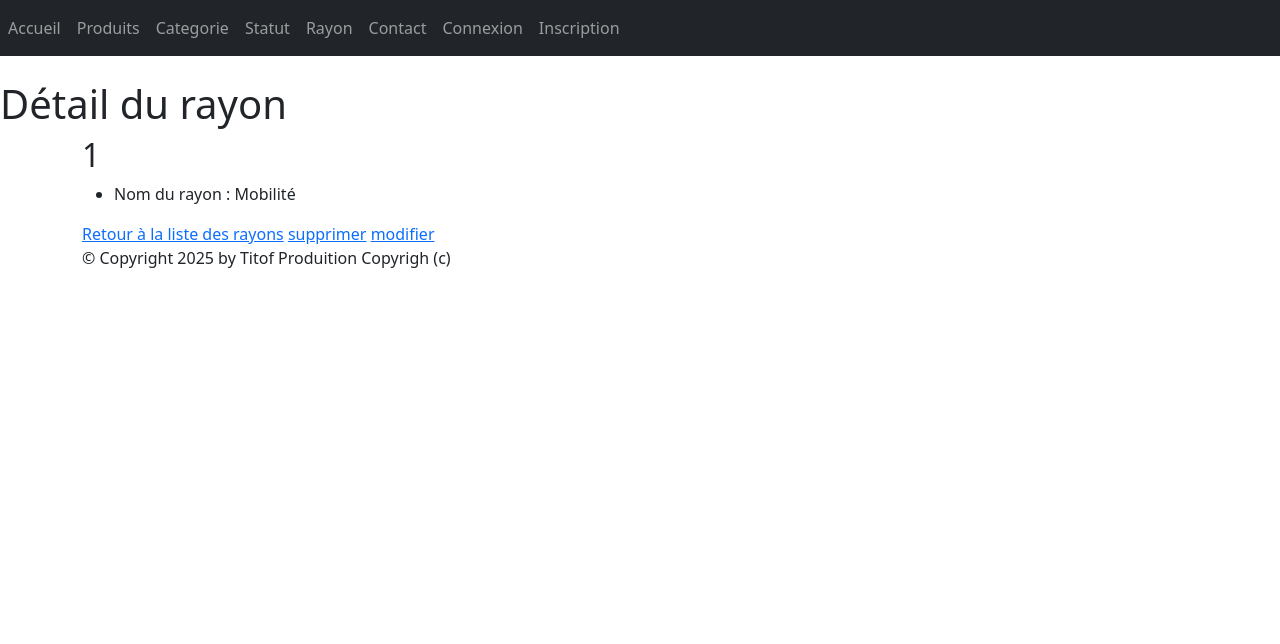
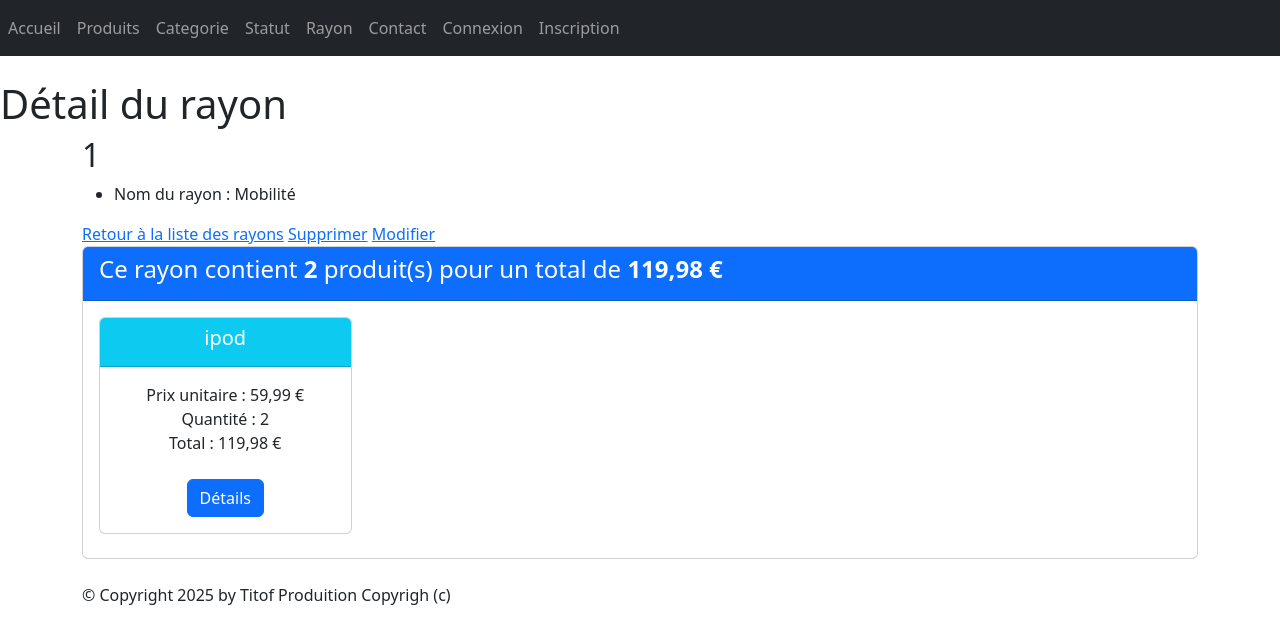
Before and after one commit to Lucasdeversdore/django, a Django app: page /monApp/rayons/1/ in a window 1280 px wide. Shown: the top 644 px of the page. Run offline with Django 5.2, Linux system fonts and the light colour scheme; data comes from the database, SQL or seed files in the repository; both versions use the stored data as it was after the commit; some libraries are stand-ins or nearby versions.

Commit message:
Page 11 du td 4

```diff
--- a/TutoDjango/TutoDjango/settings.py
+++ b/TutoDjango/TutoDjango/settings.py
@@ -30,6 +30,7 @@ ALLOWED_HOSTS = []
 
 
 # Application definition
+LOGIN_URL = '/monApp/login/'
 
 INSTALLED_APPS = [
     'django.contrib.admin',
@@ -41,6 +42,7 @@ INSTALLED_APPS = [
     'monApp',
     'debug_toolbar',
     'django_bootstrap5',
+    'django_extensions',
 ]
 
 MIDDLEWARE = [
--- a/TutoDjango/monApp/templates/monApp/detail_rayon.html
+++ b/TutoDjango/monApp/templates/monApp/detail_rayon.html
@@ -1,14 +1,52 @@
 {% extends 'monApp/base.html' %}
+
 {% block menu %}
-    <h1>{{titremenu}}</h1>
+    <h1>{{ titremenu }}</h1>
 {% endblock %}
 
 {% block contenu %}
-<h2>{{ ray.idRayon }}</h2>
-<ul>
-    <li>Nom du rayon : {{ray.nomRayon}} </li>
-</ul>
-<a href="{% url 'lst_rayon' %}">Retour à la liste des rayons</a>
-<a href="{% url 'dlt-rayon' ray.idRayon %}">supprimer</a>
-<a href="{% url 'rayon-chng' ray.idRayon %}">modifier</a>
+    <h2>{{ ray.idRayon }}</h2>
+    <ul>
+        <li>Nom du rayon : {{ ray.nomRayon }}</li>
+    </ul>
+
+    <a href="{% url 'lst_rayon' %}">Retour à la liste des rayons</a>
+    <a href="{% url 'dlt-rayon' ray.idRayon %}">Supprimer</a>
+    <a href="{% url 'rayon-chng' ray.idRayon %}">Modifier</a>
+
+    <div class="card mb-4">
+        <div class="card-header bg-primary text-white">
+            <h4>
+                Ce rayon contient <strong>{{ total_nb_produit }}</strong> produit(s) pour un total de
+                <strong>{{ total_rayon|floatformat:2 }} €</strong>
+            </h4>
+        </div>
+
+        <div class="card-body">
+            <div class="row">
+                {% if prdts_dt %}
+                    {% for data in prdts_dt %}
+                        <div class="col-sm-3">
+                            <div class="card mb-2 text-center">
+                                <div class="card-header bg-info text-white">
+                                    <h5 class="card-title">{{ data.produit.intituleProd }}</h5>
+                                </div>
+                                <div class="card-body">
+                                    <ul class="list-unstyled">
+                                        <li>Prix unitaire : {{ data.prix_unitaire }} €</li>
+                                        <li>Quantité : {{ data.qte }}</li>
+                                        <li>Total : {{ data.total_produit }} €</li>
+                                    </ul>
+                                    <a href="{% url 'dtl-prdt' data.produit.refProd %}"
+                                       class="btn btn-primary mt-2">Détails</a>
+                                </div>
+                            </div>
+                        </div>
+                    {% endfor %}
+                {% else %}
+                    <p class="text-muted">Aucun produit trouvé pour cette catégorie.</p>
+                {% endif %}
+            </div>
+        </div>
+    </div>
 {% endblock %}
--- a/TutoDjango/monApp/urls.py
+++ b/TutoDjango/monApp/urls.py
@@ -1,33 +1,41 @@
 from django.urls import path
 from . import views
-from django.views.generic import *
 
 urlpatterns = [
-#path("home/", views.home, name="home"),
-path("about/", views.AboutView.as_view()),
-path("contact/", views.ContactView, name="contact"),
-path('home/<param>',views.HomeView.as_view()),
-path("home/", views.HomeView.as_view(), name="home"),
-path("produits/",views.ProduitListView.as_view(),name="lst_prdts"),
-path('categoriess/',views.CategorieListView.as_view() ,name='lst_cate'),
-path('statuts/',views.StatutListView.as_view() ,name='lst_stat'),
-path('rayonss/',views.RayonListView.as_view() ,name='lst_rayon'),
-path("home/", views.HomeView.as_view()),
-path("produit/<pk>/" ,views.ProduitDetailView.as_view(), name="dtl_prdt"),
-path("categories/<pk>/" ,views.CategorieDetailView.as_view(), name="dtl_cate"),
-path("statuts/<pk>/" ,views.StatutDetailView.as_view(), name="dtl_stat"),
-path("rayons/<pk>/" ,views.RayonDetailView.as_view(), name="dtl_rayon"),
-path('login/', views.ConnectView.as_view(), name='login'),
-path('register/', views.RegisterView.as_view(), name='register'),
-path('logout/', views.DisconnectView.as_view(), name='logout'),
-path('email-sent/', views.EmailSentView.as_view(), name='email-sent'),
-path("produit/",views.ProduitCreateView.as_view(), name="crt-prdt"),
-path("produit/<pk>/update/",views.ProduitUpdateView.as_view(), name="prdt-chng"),
-path("produit/<pk>/delete/",views.ProduitDeleteView.as_view(), name="dlt-prdt"),
-path("categories/",views.CategorieCreateView.as_view(), name="crt-cate"),
-path("rayons/",views.RayonCreateView.as_view(), name="crt-rayon"),
-path("rayons/<pk>/update/",views.RayonUpdateView.as_view(), name="rayon-chng"),
-path("categories/<pk>/update/",views.CategorieUpdateView.as_view(), name="cate-chng"),
-path("rayons/<pk>/delete/",views.RayonDeleteView.as_view(), name="dlt-rayon"),
-path("categories/<pk>/delete/",views.CategorieDeleteView.as_view(), name="dlt-cate"),
+    # Pages simples
+    path("about/", views.AboutView.as_view(), name="about"),
+    path("contact/", views.ContactView, name="contact"),
+    path("home/<param>", views.HomeView.as_view(), name="home-param"),
+    path("home/", views.HomeView.as_view(), name="home"),
+
+    # Produits
+    path("produits/", views.ProduitListView.as_view(), name="lst_prdts"),
+    path("produit/<pk>/", views.ProduitDetailView.as_view(), name="dtl_prdt"),
+    path("produit/", views.ProduitCreateView.as_view(), name="crt-prdt"),
+    path("produit/<pk>/update/", views.ProduitUpdateView.as_view(), name="prdt-chng"),
+    path("produit/<pk>/delete/", views.ProduitDeleteView.as_view(), name="dlt-prdt"),
+
+    # Catégories
+    path("categoriess/", views.CategorieListView.as_view(), name="lst_cate"),
+    path("categories/<pk>/", views.CategorieDetailView.as_view(), name="dtl_cate"),
+    path("categories/", views.CategorieCreateView.as_view(), name="crt-cate"),
+    path("categories/<pk>/update/", views.CategorieUpdateView.as_view(), name="cate-chng"),
+    path("categories/<pk>/delete/", views.CategorieDeleteView.as_view(), name="dlt-cate"),
+
+    # Statuts
+    path("statuts/", views.StatutListView.as_view(), name="lst_stat"),
+    path("statuts/<pk>/", views.StatutDetailView.as_view(), name="dtl_stat"),
+
+    # Rayons
+    path("rayonss/", views.RayonListView.as_view(), name="lst_rayon"),
+    path("rayons/<pk>/", views.RayonDetailView.as_view(), name="dtl_rayon"),
+    path("rayons/", views.RayonCreateView.as_view(), name="crt-rayon"),
+    path("rayons/<pk>/update/", views.RayonUpdateView.as_view(), name="rayon-chng"),
+    path("rayons/<pk>/delete/", views.RayonDeleteView.as_view(), name="dlt-rayon"),
+
+    # Auth
+    path("login/", views.ConnectView.as_view(), name="login"),
+    path("register/", views.RegisterView.as_view(), name="register"),
+    path("logout/", views.DisconnectView.as_view(), name="logout"),
+    path("email-sent/", views.EmailSentView.as_view(), name="email-sent"),
 ]
--- a/TutoDjango/monApp/views.py
+++ b/TutoDjango/monApp/views.py
@@ -1,7 +1,7 @@
 from django.shortcuts import render
 from django.http import HttpResponse
 from django.views.generic import *
-from monApp.models import Categorie, Produit, Statut, Rayon
+from monApp.models import Categorie, Produit, Statut, Rayon, Contenir
 from django.contrib.auth import *
 from django.contrib.auth.models import User
 from django.contrib.auth.views import LoginView
@@ -10,7 +10,9 @@ from monApp.forms import ContactUsForm, ProduitForm, CategorieForm, RayonForm
 from django.shortcuts import redirect
 from django.forms import BaseModelForm
 from django.urls import reverse_lazy
-from django.db.models import Count
+from django.db.models import Count, Prefetch
+from django.contrib.auth.decorators import login_required
+from django.utils.decorators import method_decorator
 
 # def home(request,param=None):
 #     print (dir(request))
@@ -108,8 +110,9 @@ class ProduitListView(ListView):
     template_name = "monApp/list_produits.html"
     context_object_name = "prdts"
 
-    def get_queryset(self ) :
-        return Produit.objects.order_by("prixUnitaireProd")
+    def get_queryset(self):
+        # Charge les catégories et les statuts en même temps
+        return Produit.objects.select_related('categorie').select_related('statutProd')
 
     def get_context_data(self, **kwargs):
         context = super(ProduitListView, self).get_context_data(**kwargs)
@@ -183,6 +186,13 @@ class RayonListView(ListView):
     template_name = "monApp/list_rayons.html"
     context_object_name = "rayons"
 
+    def get_queryset(self):
+        # Précharge tous les "contenir" de chaque rayon,
+        # et en même temps le produit de chaque contenir
+        return Rayon.objects.prefetch_related(
+            Prefetch("contenirR", queryset=Contenir.objects.select_related("refProd"))
+        )
+
     def get_context_data(self, **kwargs):
         context = super(RayonListView, self).get_context_data(**kwargs)
         context['titremenu'] = "Liste des rayons"
@@ -191,9 +201,14 @@ class RayonListView(ListView):
             total = 0
             for contenir in rayon.contenirR.all():
                 total += contenir.refProd.prixUnitaireProd * contenir.qte
-            ryns_dt.append({'rayons': rayon,'total_stock': total})
-        context['rayons'] = ryns_dt
+            ryns_dt.append({
+                'rayon': rayon,
+                'total_stock': total
+            })
+        context['ryns_dt'] = ryns_dt
         return context
+
+
 
 class RayonDetailView(DetailView):
     model = Rayon
@@ -201,9 +216,29 @@ class RayonDetailView(DetailView):
     context_object_name = "ray"
 
     def get_context_data(self, **kwargs):
-        context = super(RayonDetailView, self).get_context_data(**kwargs)
+        context = super().get_context_data(**kwargs)
         context['titremenu'] = "Détail du rayon"
+
+        prdts_dt = []
+        total_rayon = 0
+        total_nb_produit = 0
+
+        for contenir in self.object.contenirR.all():
+            total_produit = contenir.refProd.prixUnitaireProd * contenir.qte
+            prdts_dt.append({
+                'produit': contenir.refProd,
+                'qte': contenir.qte,
+                'prix_unitaire': contenir.refProd.prixUnitaireProd,
+                'total_produit': total_produit
+            })
+            total_rayon += total_produit
+            total_nb_produit += contenir.qte
+
+        context['prdts_dt'] = prdts_dt
+        context['total_rayon'] = total_rayon
+        context['total_nb_produit'] = total_nb_produit
         return context
+
 
 
 class ConnectView(LoginView):
@@ -238,6 +273,7 @@ class DisconnectView(TemplateView):
         logout(request)
         return render(request, self.template_name)
 
+@method_decorator(login_required, name='dispatch')
 class ProduitCreateView(CreateView):
     model = Produit
     form_class=ProduitForm
@@ -247,6 +283,7 @@ class ProduitCreateView(CreateView):
         prdt = form.save()
         return redirect('dtl_prdt', prdt.refProd)
 
+@method_decorator(login_required, name='dispatch')
 class ProduitUpdateView(UpdateView):
     model = Produit
     form_class=ProduitForm
@@ -255,11 +292,13 @@ class ProduitUpdateView(UpdateView):
         prdt = form.save()
         return redirect('dtl_prdt', prdt.refProd)
 
+@method_decorator(login_required, name='dispatch')
 class ProduitDeleteView(DeleteView):
     model = Produit
     template_name = "monApp/delete_produit.html"
     success_url = reverse_lazy('lst_prdts')
 
+@method_decorator(login_required, name='dispatch')
 class CategorieCreateView(CreateView):
     model = Categorie
     form_class=CategorieForm
@@ -268,7 +307,7 @@ class CategorieCreateView(CreateView):
     def form_valid(self, form: BaseModelForm) -> HttpResponse:
         cate = form.save()
         return redirect('dtl_cate', cate.idCat)
-
+@method_decorator(login_required, name='dispatch')
 class CategorieUpdateView(UpdateView):
     model = Categorie
     form_class=CategorieForm
@@ -276,12 +315,12 @@ class CategorieUpdateView(UpdateView):
     def form_valid(self, form: BaseModelForm) -> HttpResponse:
         cate = form.save()
         return redirect('dtl_cate', cate.idCat)
-
+@method_decorator(login_required, name='dispatch')
 class CategorieDeleteView(DeleteView):
     model = Categorie
     template_name = "monApp/delete_categorie.html"
     success_url = reverse_lazy('lst_cate')
-
+@method_decorator(login_required, name='dispatch')
 class RayonCreateView(CreateView):
     model = Rayon
     form_class=RayonForm
@@ -290,7 +329,7 @@ class RayonCreateView(CreateView):
     def form_valid(self, form: BaseModelForm) -> HttpResponse:
         rayon = form.save()
         return redirect('dtl_rayon', rayon.idRayon)
-
+@method_decorator(login_required, name='dispatch')
 class RayonUpdateView(UpdateView):
     model = Rayon
     form_class=RayonForm
@@ -298,7 +337,7 @@ class RayonUpdateView(UpdateView):
     def form_valid(self, form: BaseModelForm) -> HttpResponse:
         rayon = form.save()
         return redirect('dtl_rayon', rayon.idRayon)
-
+@method_decorator(login_required, name='dispatch')
 class RayonDeleteView(DeleteView):
     model = Rayon
     template_name = "monApp/delete_rayon.html"
```
Also changed, not shown: TutoDjango/README.md, TutoDjango/db.sqlite3.
